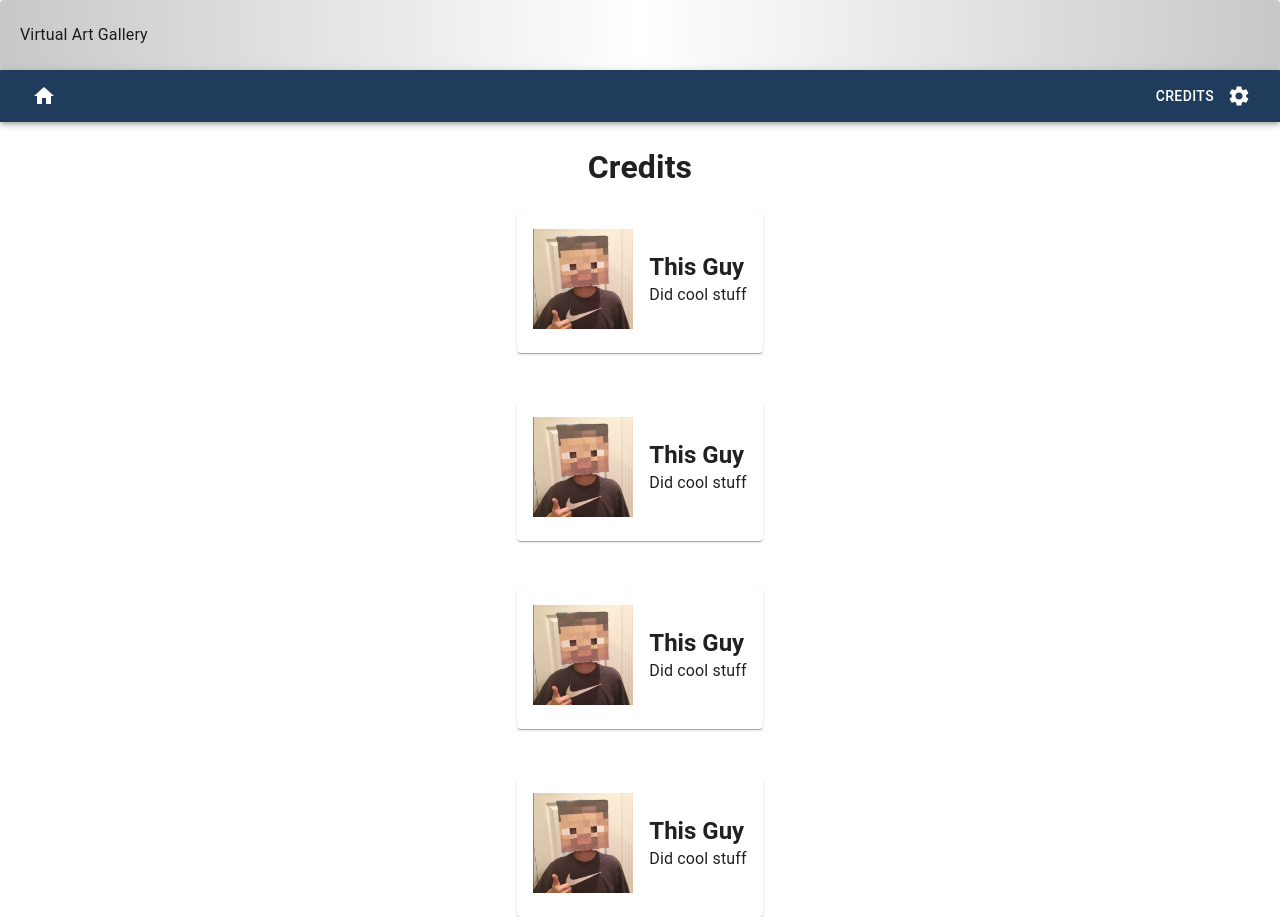
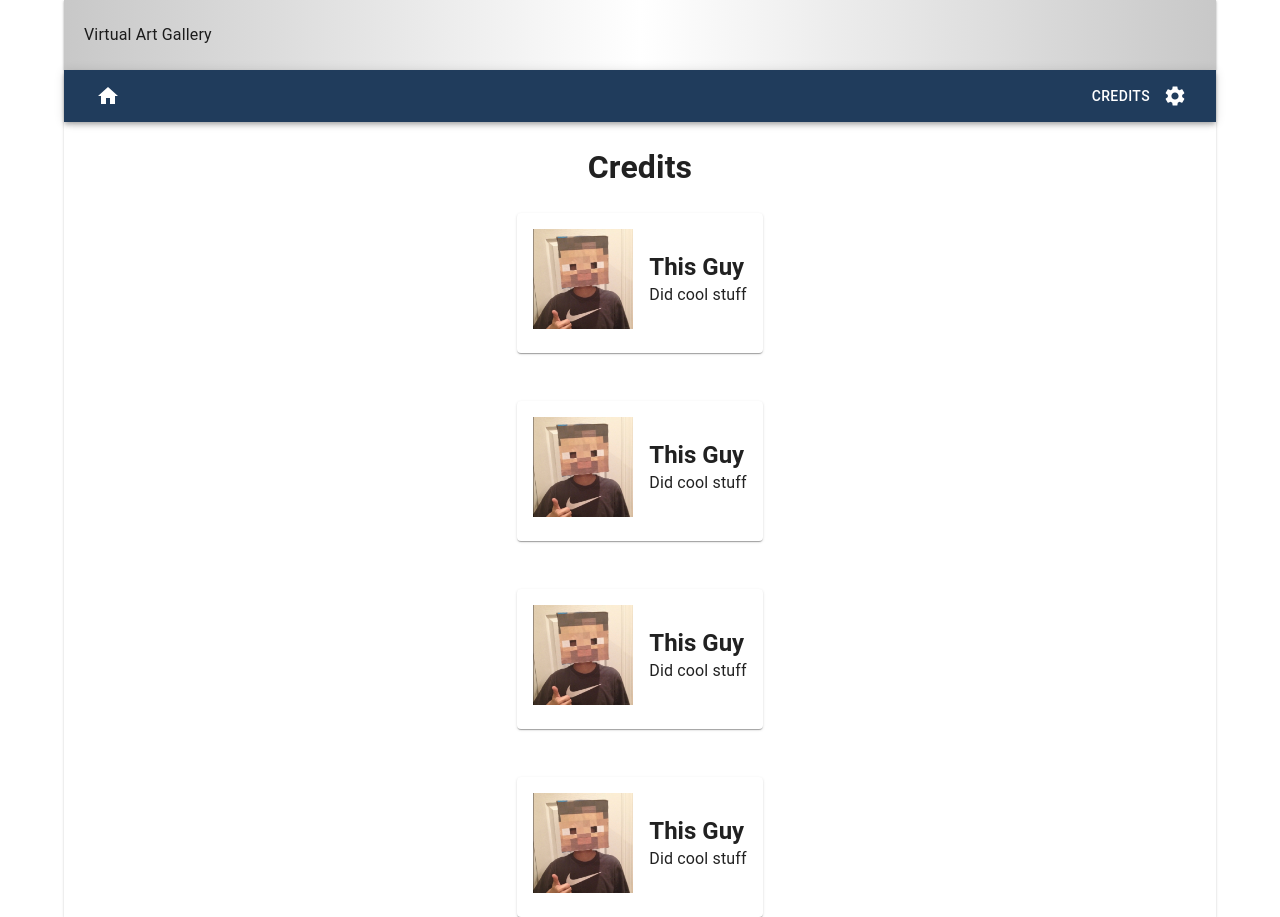
Before and after one commit to SoftwareF24-Gallery/SoftwareF24-Gallery.github.io, a React (Vite) app: page /#/credits in a window 1280 px wide. Built offline with nearby package versions, Linux system fonts and the light colour scheme.

Commit message:
Add Paper element below other elements to better control content distribution. Remove unnecesary CSS properties and move globally used ones to index.css

```diff
--- a/src/App.jsx
+++ b/src/App.jsx
@@ -2,7 +2,7 @@ import Navbar from "./Navbar";
 import Home from "./Home";
 import Credits from "./Credits";
 import Gallery from "./Gallery";
-import { CssBaseline, ThemeProvider, createTheme } from '@mui/material';
+import { CssBaseline, ThemeProvider, createTheme, Paper } from '@mui/material';
 import { Route, Routes, HashRouter } from "react-router-dom";
 
 // Theme information, can be toggled between Dark and Light
@@ -19,6 +19,7 @@ const App = () => {
       {/* ThemeProvider allows children components to access theme information */}
       <ThemeProvider theme={theme}>
         <CssBaseline />
+        <Paper square style={{alignSelf: "stretch", width: "90%", margin: "0 auto"}}>
           {/* Navigation bar implementation */}
           <div id="sticky" style={{position: "sticky", zIndex: 3, top: 0}}>
             <Navbar />
@@ -33,6 +34,7 @@ const App = () => {
             </Routes>
           </div>
           </HashRouter>
+        </Paper>
       </ThemeProvider>
     </>
   )
--- a/src/Credits.jsx
+++ b/src/Credits.jsx
@@ -9,7 +9,7 @@ const Credits = () => {
     return (
         <>
         {/* Credits title */}
-        <h1 style={{display: "flex", flexDirection: "column", justifyContent: "center", alignItems: "center"}}>Credits</h1>
+        <h1 style={{display: "flex", justifyContent: "center", alignItems: "center"}}>Credits</h1>
 
         {/* Grid holds cards */}
         <Grid container spacing={6} alignItems="center" sx={{display: "flex", flexDirection: "column"}}>
--- a/src/Gallery.jsx
+++ b/src/Gallery.jsx
@@ -6,7 +6,7 @@ import artData from '../json/artData.json';
 
 const Gallery = () => {
     return(
-        <div style={{flexDirection: 'column', alignItems: "flex-start", padding: "3%"}}>
+        <div style={{alignItems: "flex-start", padding: "3%"}}>
           <FilterDrawer/>
           <Box style={{alignSelf: "stretch"}}>
               <ImageList variant="masonry" cols={4} gap={8}>
--- a/src/Navbar.jsx
+++ b/src/Navbar.jsx
@@ -17,7 +17,7 @@ const Navbar = () => {
                 51px for medium screen sizes
                 70px for large screen sizes
             */}
-            <Paper sx={{padding: "20px", display: "flex", alignItems: "center", justifyContent: "left",
+            <Paper square sx={{padding: "20px", display: "flex", alignItems: "center", justifyContent: "left",
                         [theme.breakpoints.down('md')]: { height: "51px"},
                         [theme.breakpoints.up('md')]: { height: "70px" },
                         background: theme.palette.mode === 'dark' ? "linear-gradient(to right, rgba(0,0,0,0), rgba(200,200,200,0.1), rgba(0,0,0,0)), black"
--- a/src/index.css
+++ b/src/index.css
@@ -2,6 +2,8 @@
   font-family: Inter, system-ui, Avenir, Helvetica, Arial, sans-serif;
   line-height: 1.5;
   font-weight: 400;
+  display: flex;
+  flex-direction: column;
 
   font-synthesis: none;
   text-rendering: optimizeLegibility;
```
Lines whose indentation alone changed are shown as unchanged.
